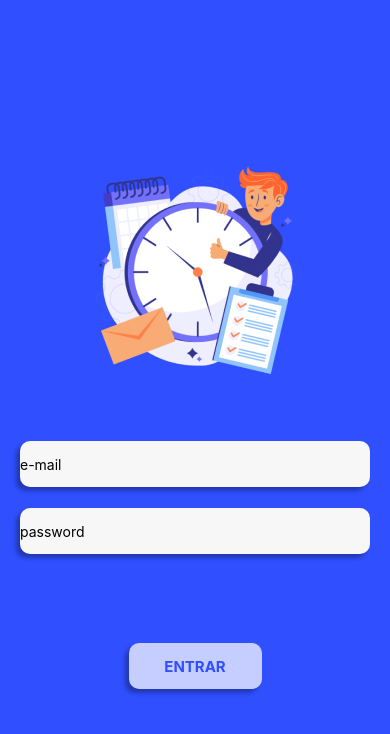
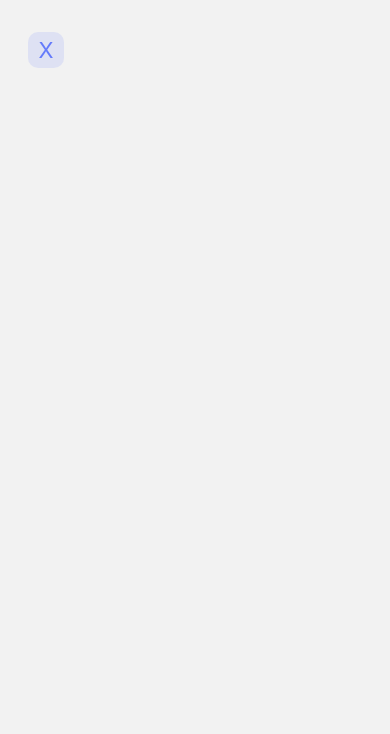
Before and after one commit to malvezzidatr/emocionalApp, a React Native app in the folder emocionalApp/: screen /ChangeImage in a window 390 px wide. Before the commit this address had no page. Shown: the top 734 px of the page. Built offline with nearby package versions, Linux system fonts and the light colour scheme.

Commit message:
Começando tela de troca de imagem

```diff
--- a/emocionalApp/src/components/Profile/ChangeImageButton.js
+++ b/emocionalApp/src/components/Profile/ChangeImageButton.js
@@ -21,11 +21,11 @@ const styles = StyleSheet.create({
 	}
 })
 
-const ChangeImageButton = ({ title, navigate }) => {
+const ChangeImageButton = ({ title, onPress }) => {
     return (
         <TouchableOpacity
             style={styles.button}
-            onPress={navigate}
+            onPress={onPress}
         >
             <Text style={styles.textButton}>{title}</Text>
         </TouchableOpacity>
--- /dev/null
+++ b/emocionalApp/src/components/changeImage/ImageCloseButton.js
@@ -0,0 +1,33 @@
+import React from 'react';
+import { StyleSheet, Text, TouchableOpacity } from 'react-native';
+
+
+const styles = StyleSheet.create({
+    CloseButton: {
+        width: 36,
+        height: 36,
+        backgroundColor: '#304FFE1A',
+        alignItems: 'center',
+        justifyContent: 'center',
+        borderRadius: 10,
+        marginTop: 32,
+        marginLeft: 28
+    },
+    CloseButtonText: {
+        fontSize: 22,
+        color: '#304FFEB2'
+    }
+})
+
+const ImageCloseButton = ({ onPress }) => {
+    return (
+        <TouchableOpacity
+            style={styles.CloseButton}
+            onPress={onPress}
+        >
+            <Text style={styles.CloseButtonText}>X</Text>
+        </TouchableOpacity>
+    )
+}
+
+export default ImageCloseButton;
--- /dev/null
+++ b/emocionalApp/src/components/changeImage/Images.js
@@ -0,0 +1,14 @@
+import React, { useEffect } from 'react';
+import { StyleSheet, FlatList, SafeAreaView, StatusBar, Text, Image } from 'react-native';
+
+const styles = StyleSheet.create({
+
+});
+
+const Images = ({  }) => {
+    return (
+        <Text>Caio</Text>
+    )
+};
+
+export default Images;
--- a/emocionalApp/src/routes.js
+++ b/emocionalApp/src/routes.js
@@ -10,6 +10,7 @@ import Home from './screens/Home';
 import Details from './screens/Details';
 import AddStatus from './screens/AddStatus';
 import Profile from './screens/Profile';
+import ChangeImage from './screens/ChangeImage';
 
 const styles = StyleSheet.create({
     plusIcon: {
@@ -38,6 +39,7 @@ const StackNavegation = () => {
                 <Stack.Screen options={{ headerShown: false }} name='Login' component={Login} />
                 <Stack.Screen options={{ headerShown: false }} name='Home' component={MyTabs} />
                 <Stack.Screen options={{ headerShown: false }} name='Details' component={Details} />
+                <Stack.Screen options={{ headerShown: false }} name='ChangeImage' component={ChangeImage} />
             </Stack.Navigator>
         </NavigationContainer>
     )
--- /dev/null
+++ b/emocionalApp/src/screens/ChangeImage.js
@@ -0,0 +1,20 @@
+import React, { useEffect } from 'react';
+import { StyleSheet, View, SafeAreaView, StatusBar, Text, Image } from 'react-native';
+import ImageCloseButton from '../components/changeImage/ImageCloseButton';
+import Images from '../components/changeImage/Images';
+
+const styles = StyleSheet.create({
+
+});
+
+
+const ChangeImage = ({ navigation }) => {
+    return (
+        <View>
+            <ImageCloseButton onPress={() => navigation.navigate('Profile')} />
+
+        </View>
+    )
+};
+
+export default ChangeImage;
--- a/emocionalApp/src/screens/Home.js
+++ b/emocionalApp/src/screens/Home.js
@@ -168,6 +168,13 @@ const MOCK = [
 
 export default function Home({ navigation }) {
 
+    fetch("https://shrouded-shelf-01513.herokuapp.com/daily_entries?username=joaopedro", {
+        method: "GET",
+    })
+        .then(response => response.json())
+        .then(json => console.log(json))
+        .catch(error => console.error(error))
+
     return(
         <SafeAreaView
             style={styles.globalContainer}
--- a/emocionalApp/src/screens/Profile.js
+++ b/emocionalApp/src/screens/Profile.js
@@ -64,7 +64,7 @@ const Profile = ({ navigation }) => {
             :
                 <View style={styles.container}>
                     <View style={styles.changeImageContainer}>
-                        <ChangeImageButton title={'Alterar foto'}/>
+                        <ChangeImageButton title={'Alterar foto'} onPress={() => navigation.navigate('ChangeImage')}/>
                     </View>
                     <View style={styles.inputsContainer}>
                         <Inputs label={'nome'} field={name} setField={setName}/>
```
